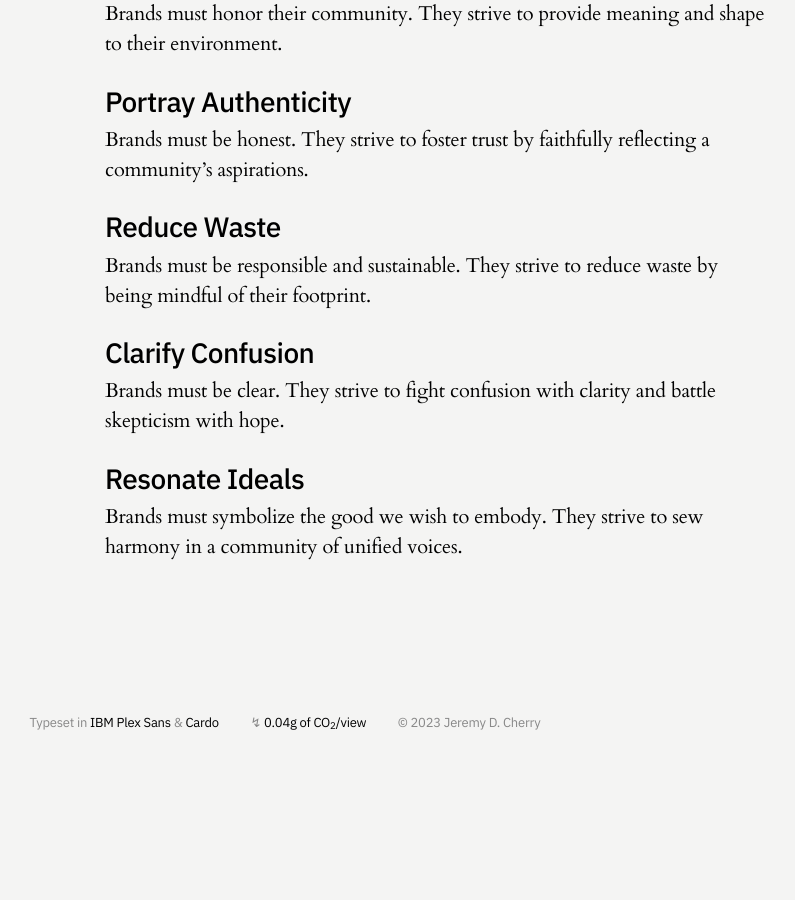
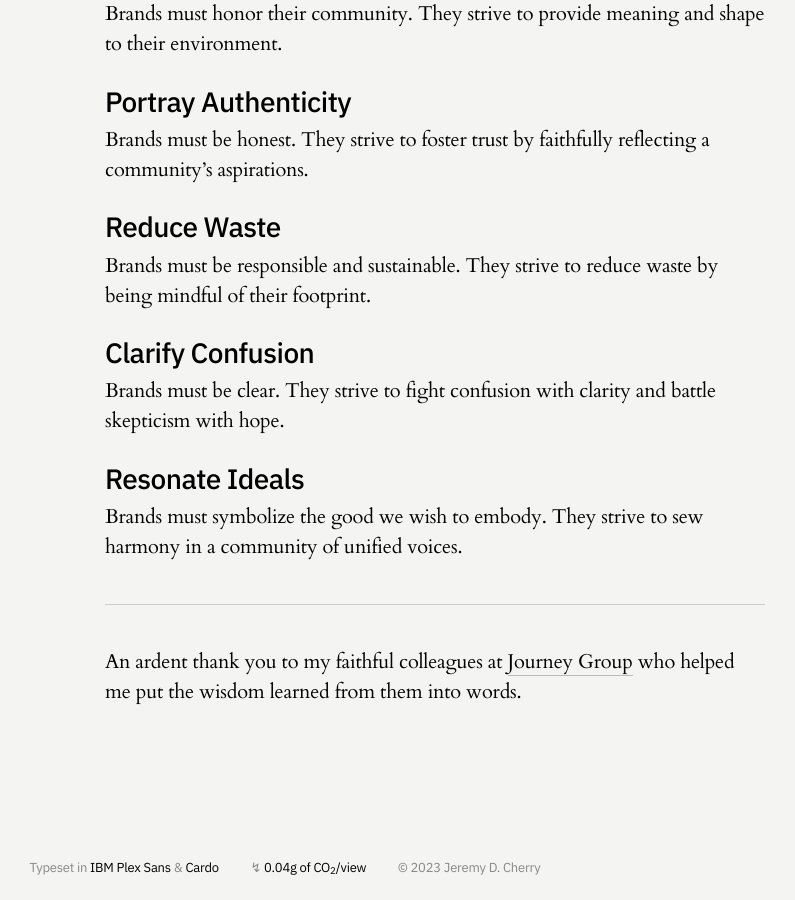
Before and after one commit to jeremydcherry/jeremydcherry.github.io, a Jekyll site: the page built from content/brands.md, in a window 1280 px wide and 900 px high, scrolled down 751 px. Shown: the whole window, without its empty margins (355-1150 px from the left). Built offline with Jekyll 4.4.1, drawn with Linux system fonts in a browser that asks for light colours; before the commit the page ends 1506 px from its top, so only the background shows below that.

Commit message:
Added thank you to manifesto

```diff
--- a/content/brands.md
+++ b/content/brands.md
@@ -33,3 +33,7 @@ Brands must be clear. They strive to fight confusion with clarity and battle ske
 
 ## Resonate Ideals
 Brands must symbolize the good we wish to embody. They strive to sew harmony in a community of unified voices.
+
+---
+
+An ardent thank you to my faithful colleagues at [Journey Group](https://journeygroup.com) who helped me put the wisdom learned from them into words.
```
